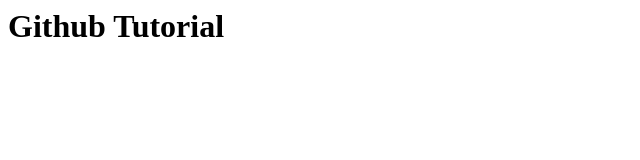
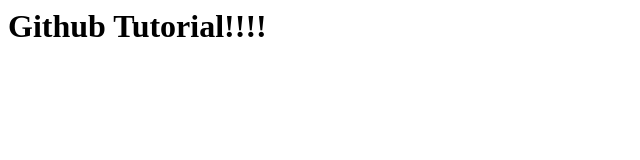
Before and after one commit to aecs71/pluralsight-github, a plain HTML site: page index.html in a window 1280 px wide. Shown: the full height of the page, 0-640 px from the left. Drawn offline with Linux system fonts and the light colour scheme.

Commit message:
changed header

```diff
--- a/index.html
+++ b/index.html
@@ -1 +1 @@
-<h1>Github Tutorial</h1>
+<h1>Github Tutorial!!!!</h1>
```
